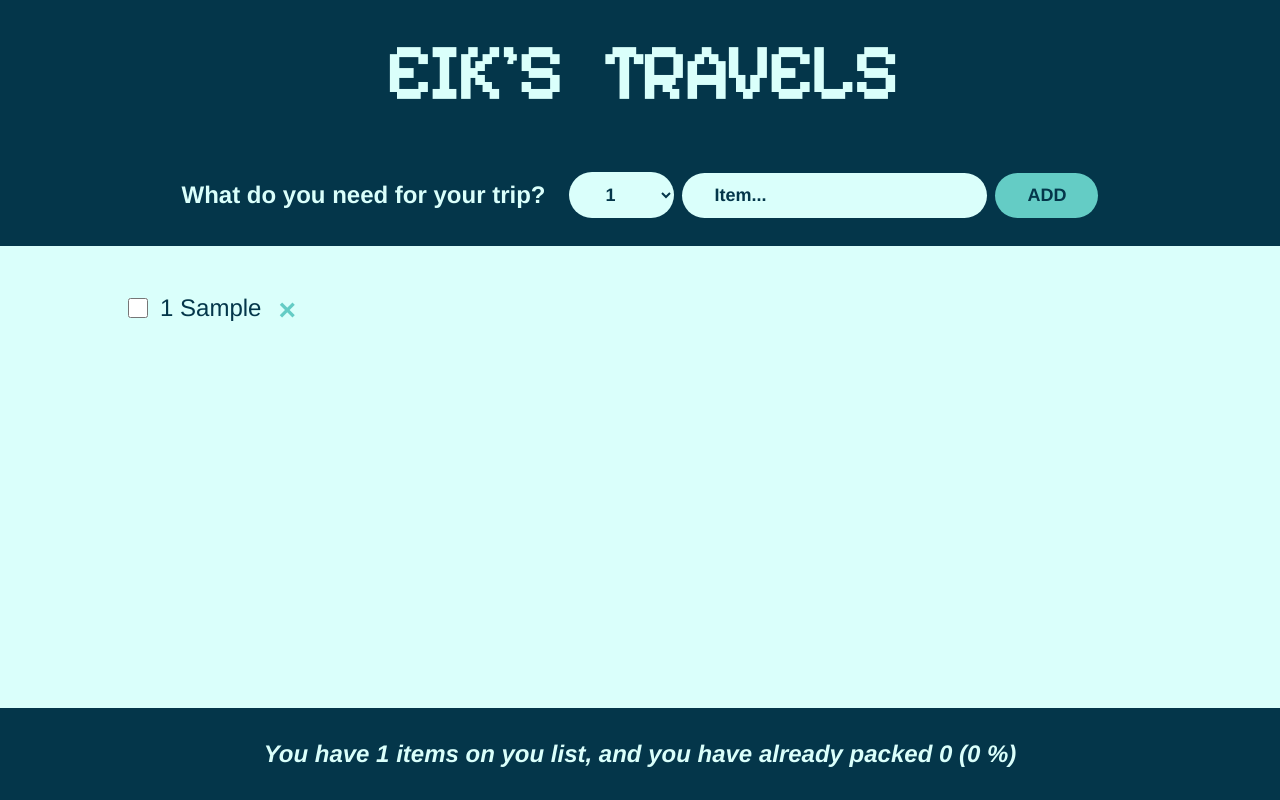
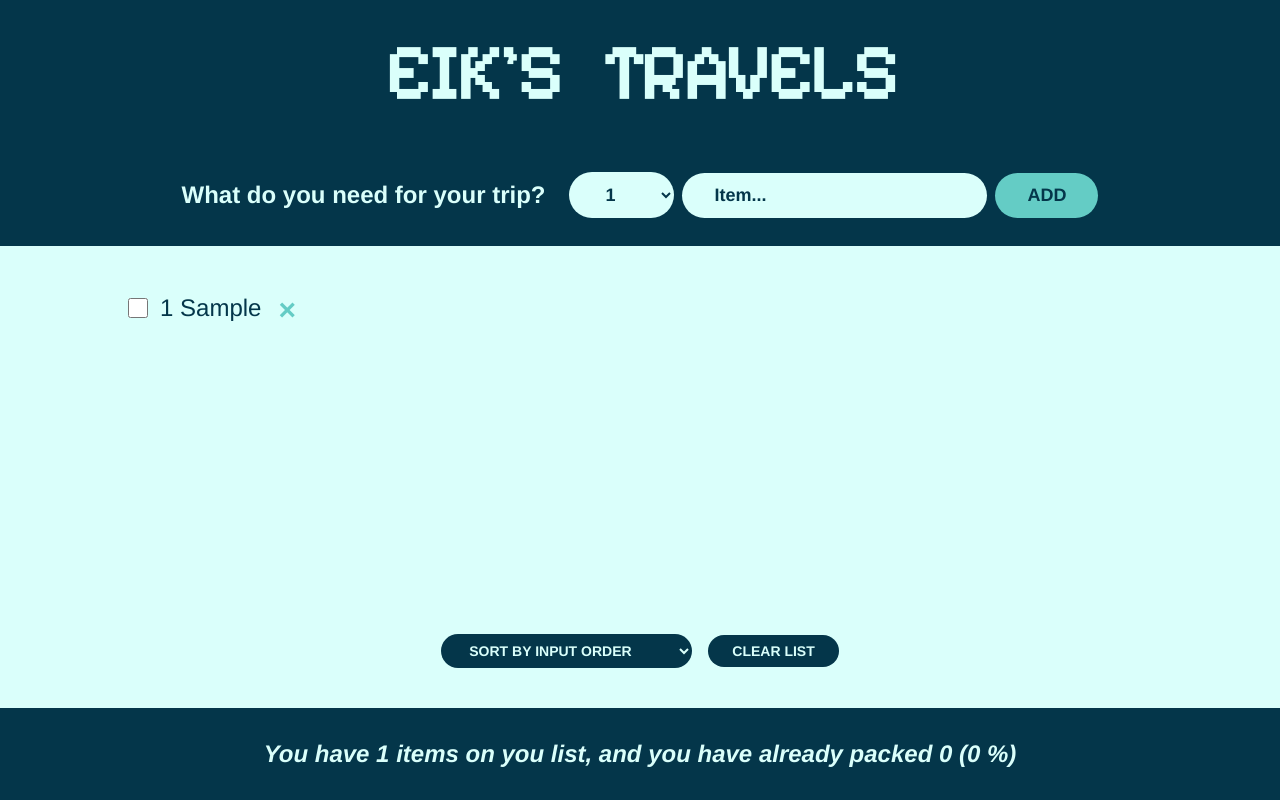
Before and after one commit to eik-1/Travel-Items-Tracker-, a React (Create React App) app: page / in a window 1280 px wide. Both pictures are taken after typing "Sample" into the empty fields and a click on the button "ADD". Built offline with nearby package versions, Linux system fonts and the light colour scheme; a web font is replaced by a local one.

Commit message:
Added sorting

```diff
--- a/src/App.js
+++ b/src/App.js
@@ -1,4 +1,8 @@
 import { useState } from "react";
+import Logo from "./components/Logo";
+import Form from "./components/Form";
+import PackingList from "./components/PackingList";
+import Stats from "./components/Stats";
 
 export default function App() {
   const [items, setItems] = useState([]);
@@ -17,6 +21,13 @@
     );
   }
 
+  function handleClear() {
+    const confirmed = window.confirm(
+      "Are you sure you want to delete all items? "
+    );
+    if (confirmed) setItems([]);
+  }
+
   return (
     <div className="app">
       <Logo />
@@ -25,110 +36,9 @@
         items={items}
         onDeleteItems={deleteItems}
         onToggleItems={handleToggleItem}
+        onClear={handleClear}
       />
       <Stats items={items} />
     </div>
   );
 }
-
-function Logo() {
-  return <h1> Eik's Travels </h1>;
-}
-
-function Form({ onAddItems }) {
-  const [desc, setDesc] = useState("");
-  const [quantity, setQuantity] = useState(1);
-
-  function handleSubmit(e) {
-    e.preventDefault();
-
-    if (!desc) return;
-
-    const newItem = { desc, quantity, packed: false, id: Date.now() };
-    onAddItems(newItem);
-    setDesc("");
-    setQuantity(1);
-  }
-
-  return (
-    <form className="add-form" onSubmit={handleSubmit}>
-      <h3>What do you need for your trip? </h3>
-      <select
-        value={quantity}
-        onChange={(e) => setQuantity(Number(e.target.value))}
-      >
-        {Array.from({ length: 20 }, (_, i) => i + 1).map((num) => (
-          <option key={num} value={num}>
-            {num}
-          </option>
-        ))}
-      </select>
-      <input
-        type="text"
-        placeholder="Item..."
-        value={desc}
-        onChange={(e) => setDesc(e.target.value)}
-      ></input>
-      <button>Add</button>
-    </form>
-  );
-}
-
-function PackingList({ items, onDeleteItems, onToggleItems }) {
-  console.log(items);
-  return (
-    <div className="list">
-      <ul>
-        {items.map((item) => (
-          <Item
-            item={item}
-            key={item.id}
-            onDeleteItems={onDeleteItems}
-            onToggleItems={onToggleItems}
-          />
-        ))}
-      </ul>
-    </div>
-  );
-}
-
-function Item({ item, onDeleteItems, onToggleItems }) {
-  return (
-    <li>
-      <input
-        type="checkbox"
-        value={item.packed}
-        onChange={() => onToggleItems(item.id)}
-      />
-      <span style={item.packed ? { textDecoration: "line-through" } : {}}>
-        {item.quantity} {item.desc}
-      </span>
-      <button className="item-btn" onClick={() => onDeleteItems(item)}>
-        &times;
-      </button>
-    </li>
-  );
-}
-
-function Stats({ items }) {
-  if (!items.length)
-    return (
-      <footer className="stats">
-        <em>Start adding some items to your packing list 🚀</em>
-      </footer>
-    );
-
-  const numItems = items.length;
-  const numPacked = items.filter((i) => i.packed).length;
-  const percentage = Math.round((numPacked / numItems) * 100);
-  return (
-    <footer className="stats">
-      <em>
-        {percentage === 100
-          ? "Great job! You are all packed! ✈️"
-          : `You have ${numItems} items on you list, and you have already packed${" "}
-        ${numPacked} (${percentage} %)`}
-      </em>
-    </footer>
-  );
-}
--- /dev/null
+++ b/src/components/Form.js
@@ -0,0 +1,40 @@
+import { useState } from "react";
+
+export default function Form({ onAddItems }) {
+  const [desc, setDesc] = useState("");
+  const [quantity, setQuantity] = useState(1);
+
+  function handleSubmit(e) {
+    e.preventDefault();
+
+    if (!desc) return;
+
+    const newItem = { desc, quantity, packed: false, id: Date.now() };
+    onAddItems(newItem);
+    setDesc("");
+    setQuantity(1);
+  }
+
+  return (
+    <form className="add-form" onSubmit={handleSubmit}>
+      <h3>What do you need for your trip? </h3>
+      <select
+        value={quantity}
+        onChange={(e) => setQuantity(Number(e.target.value))}
+      >
+        {Array.from({ length: 20 }, (_, i) => i + 1).map((num) => (
+          <option key={num} value={num}>
+            {num}
+          </option>
+        ))}
+      </select>
+      <input
+        type="text"
+        placeholder="Item..."
+        value={desc}
+        onChange={(e) => setDesc(e.target.value)}
+      ></input>
+      <button>Add</button>
+    </form>
+  );
+}
--- /dev/null
+++ b/src/components/Item.js
@@ -0,0 +1,17 @@
+export default function Item({ item, onDeleteItems, onToggleItems }) {
+  return (
+    <li>
+      <input
+        type="checkbox"
+        value={item.packed}
+        onChange={() => onToggleItems(item.id)}
+      />
+      <span style={item.packed ? { textDecoration: "line-through" } : {}}>
+        {item.quantity} {item.desc}
+      </span>
+      <button className="item-btn" onClick={() => onDeleteItems(item)}>
+        &times;
+      </button>
+    </li>
+  );
+}
--- /dev/null
+++ b/src/components/Logo.js
@@ -0,0 +1,3 @@
+export default function Logo() {
+  return <h1> Eik's Travels </h1>;
+}
--- /dev/null
+++ b/src/components/PackingList.js
@@ -0,0 +1,48 @@
+import { useState } from "react";
+import Item from "./Item";
+
+export default function PackingList({
+  items,
+  onDeleteItems,
+  onToggleItems,
+  onClear,
+}) {
+  const [sortBy, setSortBy] = useState("input");
+  let sortedItems;
+
+  if (sortBy === "input") {
+    sortedItems = items;
+  }
+  if (sortBy === "description") {
+    sortedItems = items.slice().sort((a, b) => a.desc.localeCompare(b.desc));
+  }
+  if (sortBy === "packed") {
+    sortedItems = items
+      .slice()
+      .sort((a, b) => Number(a.packed) - Number(b.packed));
+  }
+
+  return (
+    <div className="list">
+      <ul>
+        {sortedItems.map((item) => (
+          <Item
+            item={item}
+            key={item.id}
+            onDeleteItems={onDeleteItems}
+            onToggleItems={onToggleItems}
+          />
+        ))}
+      </ul>
+
+      <div className="actions">
+        <select value={sortBy} onChange={(e) => setSortBy(e.target.value)}>
+          <option value="input">Sort by input order</option>
+          <option value="description">Sort by description</option>
+          <option value="packed">Sort by packed status</option>
+        </select>
+        <button onClick={onClear}>Clear List</button>
+      </div>
+    </div>
+  );
+}
--- /dev/null
+++ b/src/components/Stats.js
@@ -0,0 +1,22 @@
+export default function Stats({ items }) {
+  if (!items.length)
+    return (
+      <footer className="stats">
+        <em>Start adding some items to your packing list 🚀</em>
+      </footer>
+    );
+
+  const numItems = items.length;
+  const numPacked = items.filter((i) => i.packed).length;
+  const percentage = Math.round((numPacked / numItems) * 100);
+  return (
+    <footer className="stats">
+      <em>
+        {percentage === 100
+          ? "Great job! You are all packed! ✈️"
+          : `You have ${numItems} items on you list, and you have already packed${" "}
+          ${numPacked} (${percentage} %)`}
+      </em>
+    </footer>
+  );
+}
--- a/src/index.css
+++ b/src/index.css
@@ -91,6 +91,8 @@
 
 .actions button,
 .list select {
+  background-color: #04364A;
+  color: #DAFFFB;
   text-transform: uppercase;
   padding: 0.8rem 2.4rem;
   font-size: 1.4rem;
```
